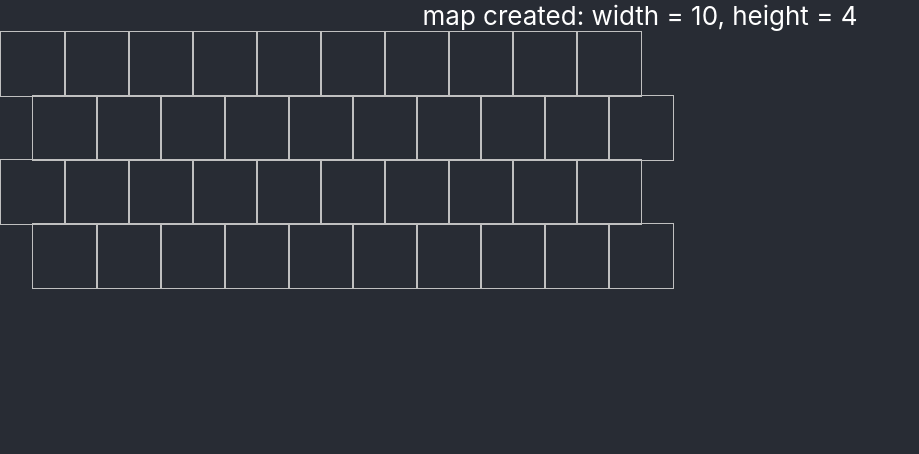
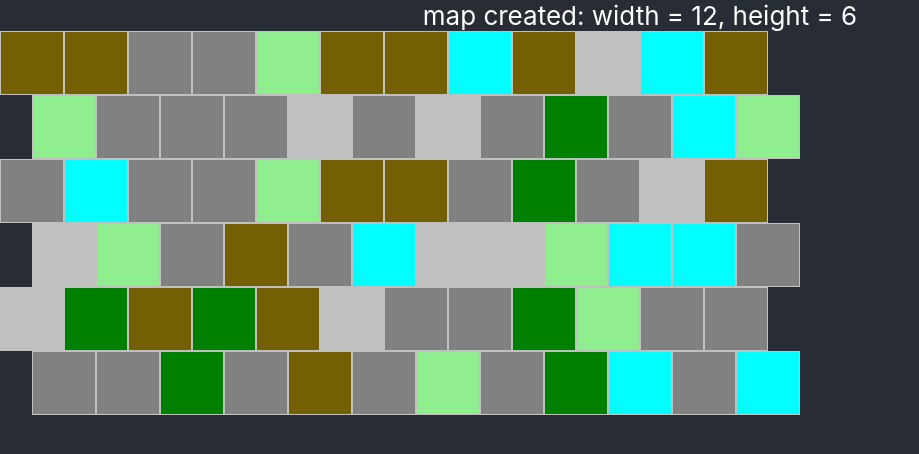
Before and after one commit to haoliu-dev/board-game, a React (Create React App) app: page / in a window 1280 px wide. Shown: the top 454 px of the page, without its empty margins (0-919 px from the left). Built offline with nearby package versions, Linux system fonts and the light colour scheme.

Commit message:
define overlay/terrain/entity class/interfaces

```diff
--- a/src/App.css
+++ b/src/App.css
@@ -3,6 +3,7 @@
   min-height: 100vh;
 
   background-color: #282c34;
+  user-select: none;
 
   font-size: calc(10px + 2vmin);
   color: white;
@@ -13,6 +14,7 @@
 }
 
 .hextile {
+  box-sizing: border-box;
   margin: 0px;
   padding: 0px;
   position: absolute;
@@ -21,6 +23,30 @@
   height: 64px;
 }
 .hextile:hover {
-  background-color: tan;
+  border: solid 2px red;
   cursor:pointer;
 }
+
+/* hextile */
+.terrain-plain {
+  background-color: rgb(117, 97, 5);
+}
+.terrain-plain-grass {
+  background-color: lightgreen;
+}
+.terrain-plain-tree {
+  background-color: green;
+}
+.terrain-hill {
+  background-color: gray;
+}
+.terrain-hill-grass {
+  background-color: grey;
+}
+.terrain-hill-tree {
+  background-color: silver;
+}
+
+.terrain-water {
+  background-color: aqua;
+}
--- /dev/null
+++ b/src/engine/entity.ts
@@ -0,0 +1,3 @@
+export default interface Entity {
+
+}
--- a/src/engine/hextile.ts
+++ b/src/engine/hextile.ts
@@ -1,20 +1,31 @@
+import Entity from "./entity";
+import TileOverlay from "./overlay";
+import Terrain from "./terrain";
+
+// FIXME: dynamically load it from game spec file
+const TERRAINS = ['plain', 'plain-grass', 'plain-tree', 'hill', 'hill-grass', 'hill-tree', 'water'];
+
 export default class HexTile {
-  // tile position
+   // tile position
   x: number;
   y: number;
   // attributes
   // 0:sea level| 1:Shanxi | 2:Guizhou | 3:Xizang | 4(human impassible)
   elevation: number = 0;
-  // plain|hill|water|sea|meadow
-  terrain: string = 'plain';
-  // none|tundra|ice|forest|grass
-  modifier: string = "none";
-  // none|copper|iron|coal|oil
-  resource: string = "none"
+
+  terrain: Terrain;
+  // on-groud overlays: can be resources, building and plants
+  overlay: Array<TileOverlay>;
+  // movable objects on this tile
+  entities: Array<Entity>;
 
 
-  constructor(x:number, y:number) {
+
+  constructor(x: number, y: number) {
     this.x = x;
     this.y = y;
+    this.terrain = new Terrain(TERRAINS[Math.floor(Math.random() * TERRAINS.length)]);
+    this.overlay = [];
+    this.entities = [];
   }
 }
--- /dev/null
+++ b/src/engine/overlay.ts
@@ -0,0 +1,7 @@
+/*
+a tile overlay represents some modification to the tile
+like plants, resource, building
+ */
+export default interface TileOverlay {
+
+}
--- /dev/null
+++ b/src/engine/terrain.ts
@@ -0,0 +1,7 @@
+export default class Terrain {
+  name: string;
+  constructor(name: string) {
+    this.name = name;
+  }
+
+}
--- a/src/ui/Gameboard.js
+++ b/src/ui/Gameboard.js
@@ -7,7 +7,7 @@ export default class Gameboard extends React.Component {
   constructor(props) {
     super(props);
     this.state = {
-      map: new HexMap(10, 4),
+      map: new HexMap(12, 6),
     }
   }
   render() {
--- a/src/ui/HextileUI.js
+++ b/src/ui/HextileUI.js
@@ -5,19 +5,24 @@ const TILE_HEIGHT_PX = 64;
 export default class HextileUI extends React.Component {
   constructor(props) {
     super(props);
-    this.state = {
-      hextile: props.hextile,
-    }
+    this.state = props.hextile;
   }
+
+
   render() {
-    const hextile = this.state.hextile;
+    const hextile = this.state;
     const top = TILE_WIDTH_PX * hextile.x;
     const left = TILE_HEIGHT_PX * hextile.y + ((hextile.x % 2 === 0) ? 0 : TILE_WIDTH_PX / 2);
     return (
-      <div className="hextile" style={{ left: left + "px", top: top + "px" }}>
+      <div className={`hextile terrain-${hextile.terrain.name}`} style={{ left: left + "px", top: top + "px" }} onClick={this.updateElevation}>
 
       </div>
     );
 
   }
+
+  // event handlers
+  updateElevation = () => {
+    this.setState({ elevation: this.state.elevation + 880 });
+  }
 }
```
